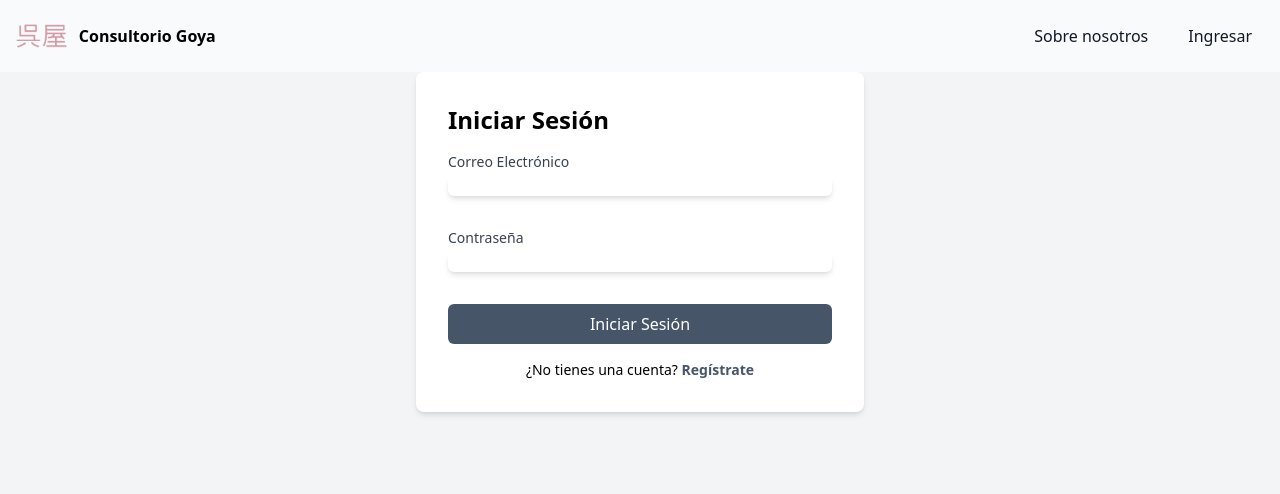
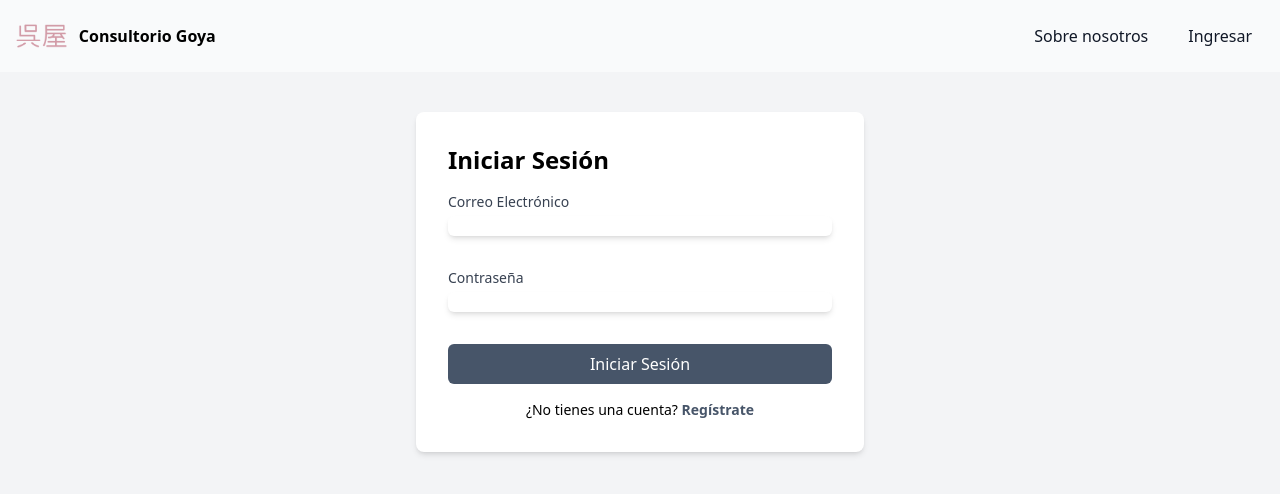
Before and after one commit to DeivPineiro/consultorioGoya, a Next.js app: page /login in a window 1280 px wide. Shown: the top 494 px of the page. Built offline with nearby package versions, Linux system fonts and the light colour scheme; no server answers.

Commit message:
detalles login y register

```diff
--- a/src/app/login/page.jsx
+++ b/src/app/login/page.jsx
@@ -31,7 +31,7 @@
 
   return (
     <div className="flex items-start justify-center min-h-screen bg-gray-100">
-      <div className="bg-white p-8 rounded-lg shadow-md w-full max-w-md">
+      <div className="bg-white p-8 rounded-lg shadow-md w-full max-w-md mt-10">
         <h1 className="text-2xl font-semibold mb-4">Iniciar Sesión</h1>
         {error && <p className="text-red-500 mb-4">{error}</p>}
         <form onSubmit={handleSubmit}>
--- a/src/app/register/page.jsx
+++ b/src/app/register/page.jsx
@@ -34,7 +34,7 @@
 
   return (
     <div className=" flex items-start justify-center min-h-screen bg-gray-100">
-      <div className="bg-white p-8 rounded-lg shadow-md w-full max-w-md">
+      <div className="bg-white p-8 rounded-lg shadow-md w-full max-w-md mt-10">
         <h1 className="text-2xl font-semibold mb-4">Registro</h1>
         {error && <p className="text-red-500 mb-4">{error}</p>}
         <form onSubmit={handleSubmit}>
```
